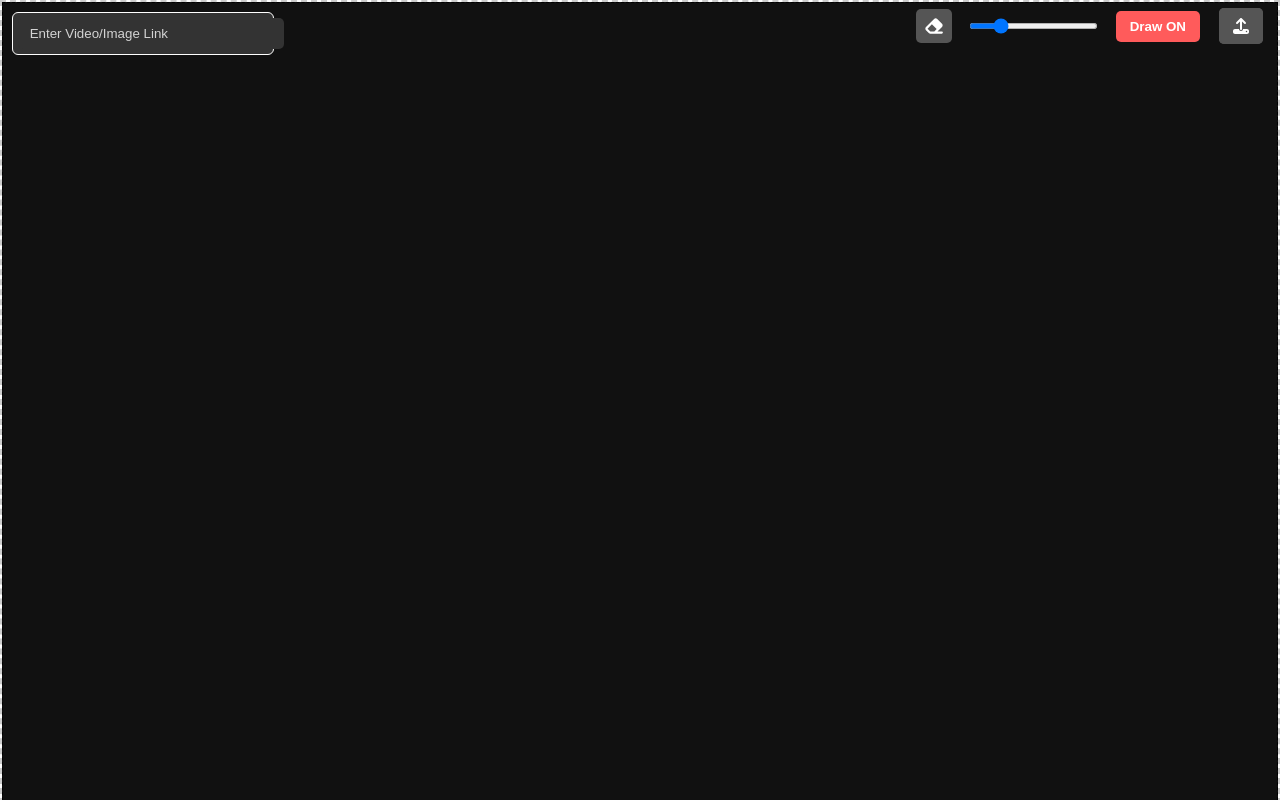
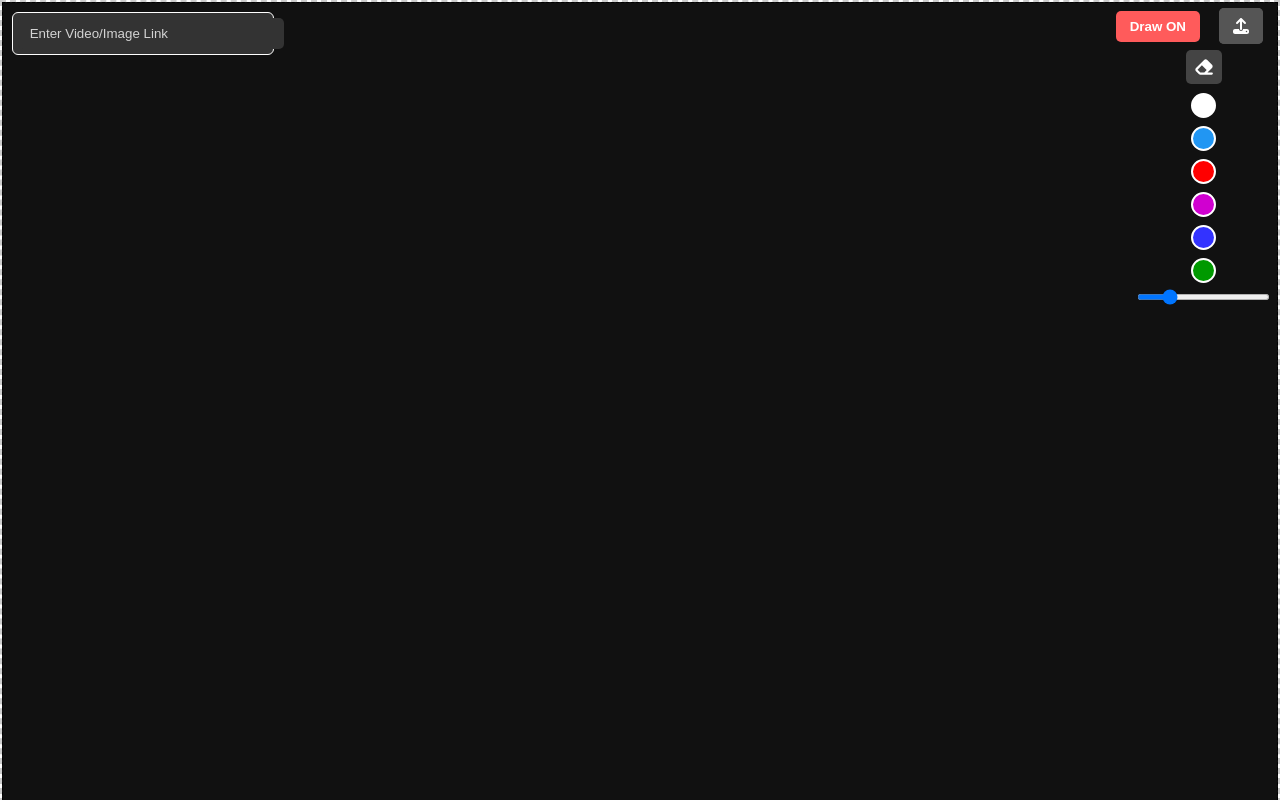
Before and after one commit to MatthewLacerda2/DontBoard, a React (Create React App) app in the folder front-end/: page / in a window 1280 px wide. Both pictures are taken after a click on the button "Draw OFF". Shown: the top 800 px of the page. Built offline with nearby package versions, Linux system fonts and the light colour scheme.

Commit message:
working color pickers

```diff
--- a/front-end/src/components/Drawer/DrawEraser.tsx
+++ /dev/null
@@ -1,63 +0,0 @@
-import React, { useState } from 'react';
-import { FontAwesomeIcon } from '@fortawesome/react-fontawesome';
-import { faEraser } from '@fortawesome/free-solid-svg-icons';
-
-interface DrawEraserProps {
-  onThicknessChange: (thickness: number) => void;
-  onToggleEraser: () => void;
-}
-
-const DrawEraser: React.FC<DrawEraserProps> = ({ onThicknessChange, onToggleEraser }) => {
-  const [thickness, setThickness] = useState(5);
-
-  const handleThicknessChange = (event: React.ChangeEvent<HTMLInputElement>) => {
-    const newThickness = parseInt(event.target.value, 10);
-    setThickness(newThickness);
-    onThicknessChange(newThickness);
-  };
-
-  return (
-    <div
-      style={{
-        position: 'fixed',
-        top: '9px',
-        right: '180px',
-        zIndex: 999,
-        display: 'flex',
-        alignItems: 'center',
-      }}
-    >
-      <button
-        onClick={onToggleEraser}
-        style={{
-          marginBottom: '5px',
-          backgroundColor: '#555555',
-          color: '#ffffff',
-          padding: '8px',
-          cursor: 'pointer',
-          borderRadius: '5px',
-          border: 'none'
-        }}
-      >
-        <FontAwesomeIcon icon={faEraser} style={{ width: '20px', height:'auto', fontSize:'1.5em' }} /> {/* Adjusted font size */}
-      </button>
-
-      <label htmlFor="thicknessSlider" style={{ marginRight: '15px' }} />
-      <input
-        type="range"
-        id="thicknessSlider"
-        min={1}
-        max={20}
-        value={thickness}
-        onChange={handleThicknessChange}
-        style={{
-          width: '100%',
-          height: '6px',
-          marginTop: '-3px', // Moved the slider 2px to the top
-        }}
-      />
-    </div>
-  );
-};
-
-export default DrawEraser;
--- /dev/null
+++ b/front-end/src/components/Drawer/DrawTools.tsx
@@ -0,0 +1,91 @@
+import React, { useState } from 'react';
+import { FontAwesomeIcon } from '@fortawesome/react-fontawesome';
+import { faEraser } from '@fortawesome/free-solid-svg-icons';
+
+interface DrawToolsProps {
+  onThicknessChange: (thickness: number) => void;
+  onToggleEraser: () => void;
+  onColorChange: (color: string) => void;
+}
+
+const DrawTools: React.FC<DrawToolsProps> = ({ onThicknessChange, onToggleEraser, onColorChange }) => {
+  const [thickness, setThickness] = useState(5);
+
+  const handleThicknessChange = (event: React.ChangeEvent<HTMLInputElement>) => {
+    const newThickness = parseInt(event.target.value, 10);
+    setThickness(newThickness);
+    onThicknessChange(newThickness);
+  };
+
+  const handleColorChange = (color: string) => {
+    onColorChange(color);
+  };
+
+  return (
+    <div
+      style={{
+        position: 'fixed',
+        top: '50px',
+        right: '10px',
+        zIndex: 999,
+        display: 'flex',
+        flexDirection: 'column',
+        alignItems: 'center',
+      }}
+    >
+      <button
+        onClick={onToggleEraser}
+        style={{
+          marginBottom: '5px',
+          backgroundColor: '#444444',
+          color: '#ffffff',
+          padding: '8px',
+          cursor: 'pointer',
+          borderRadius: '5px',
+          border: 'none',
+        }}
+      >
+        <FontAwesomeIcon icon={faEraser} style={{ width: '20px', height: 'auto', fontSize: '1.5em' }} />
+      </button>
+
+      <ColorButton color="#FFFFFF" onClick={() => handleColorChange('#FFFFFF')} />
+      <ColorButton color="#2196F3" onClick={() => handleColorChange('#2196F3')} />
+      <ColorButton color="#FF0000" onClick={() => handleColorChange('#FF0000')} />
+      <ColorButton color="#D000D0" onClick={() => handleColorChange('#D000D0')} />
+      <ColorButton color="#3333FF" onClick={() => handleColorChange('#3333FF')} />
+      <ColorButton color="#009900" onClick={() => handleColorChange('#009900')} />
+
+      <label htmlFor="thicknessSlider" style={{ marginRight: '15px', marginTop: '10px' }} />
+      <input
+        type="range"
+        id="thicknessSlider"
+        min={1}
+        max={20}
+        value={thickness}
+        onChange={handleThicknessChange}
+        style={{
+          width: '100%',
+          height: '6px',
+          marginTop: '-3px',
+        }}
+      />
+    </div>
+  );
+};
+
+const ColorButton: React.FC<{ color: string; onClick: () => void }> = ({ color, onClick }) => (
+  <button
+    onClick={onClick}
+    style={{
+      width: '25px',
+      height: '25px',
+      borderRadius: '50%',
+      backgroundColor: color,
+      border: '2px solid white',
+      margin: '4px',
+      cursor: 'pointer',
+    }}
+  />
+);
+
+export default DrawTools;
--- a/front-end/src/components/Drawer/DrawingBoard.tsx
+++ b/front-end/src/components/Drawer/DrawingBoard.tsx
@@ -1,5 +1,5 @@
 import React, { useState, useEffect, useRef } from 'react';
-import DrawEraser from './DrawEraser';
+import DrawTools from './DrawTools';
 
 interface DrawingBoardProps {
   dimensions: { width: number; height: number };
@@ -11,6 +11,7 @@ const DrawingBoard: React.FC<DrawingBoardProps> = ({ dimensions, style, drawingM
   const [drawing, setDrawing] = useState(false);
   const [eraserMode, setEraserMode] = useState(false);
   const [thickness, setThickness] = useState(5);
+  const [currentColor, setCurrentColor] = useState('#000000'); // Added state for current color
   const canvasRef = useRef<HTMLCanvasElement | null>(null);
   const contextRef = useRef<CanvasRenderingContext2D | null>(null);
 
@@ -22,10 +23,10 @@ const DrawingBoard: React.FC<DrawingBoardProps> = ({ dimensions, style, drawingM
         contextRef.current = context;
         context.lineCap = 'round';
         context.lineWidth = thickness;
-        context.strokeStyle = eraserMode ? '#ffffff' : '#000000';
+        context.strokeStyle = eraserMode ? '#000000' : currentColor; // Updated to use currentColor
       }
     }
-  }, [thickness, eraserMode]);
+  }, [thickness, eraserMode, currentColor]);
 
   const startDrawing = (event: React.MouseEvent<HTMLCanvasElement>) => {
     const context = contextRef.current;
@@ -58,6 +59,10 @@ const DrawingBoard: React.FC<DrawingBoardProps> = ({ dimensions, style, drawingM
     setEraserMode(!eraserMode);
   };
 
+  const handleColorChange = (color: string) => {
+    setCurrentColor(color);
+  };
+
   return (
     <div>
       <canvas
@@ -71,12 +76,11 @@ const DrawingBoard: React.FC<DrawingBoardProps> = ({ dimensions, style, drawingM
         height={dimensions.height}
         style={{
           ...style,
-          pointerEvents: drawingMode ? 'auto' : 'none'
+          pointerEvents: drawingMode ? 'auto' : 'none',
         }}
       />
 
-      {drawingMode && <DrawEraser onThicknessChange={handleThicknessChange} onToggleEraser={handleToggleEraser} />}
-
+      {drawingMode && <DrawTools onThicknessChange={handleThicknessChange} onToggleEraser={handleToggleEraser} onColorChange={handleColorChange} />}
     </div>
   );
 };
```
